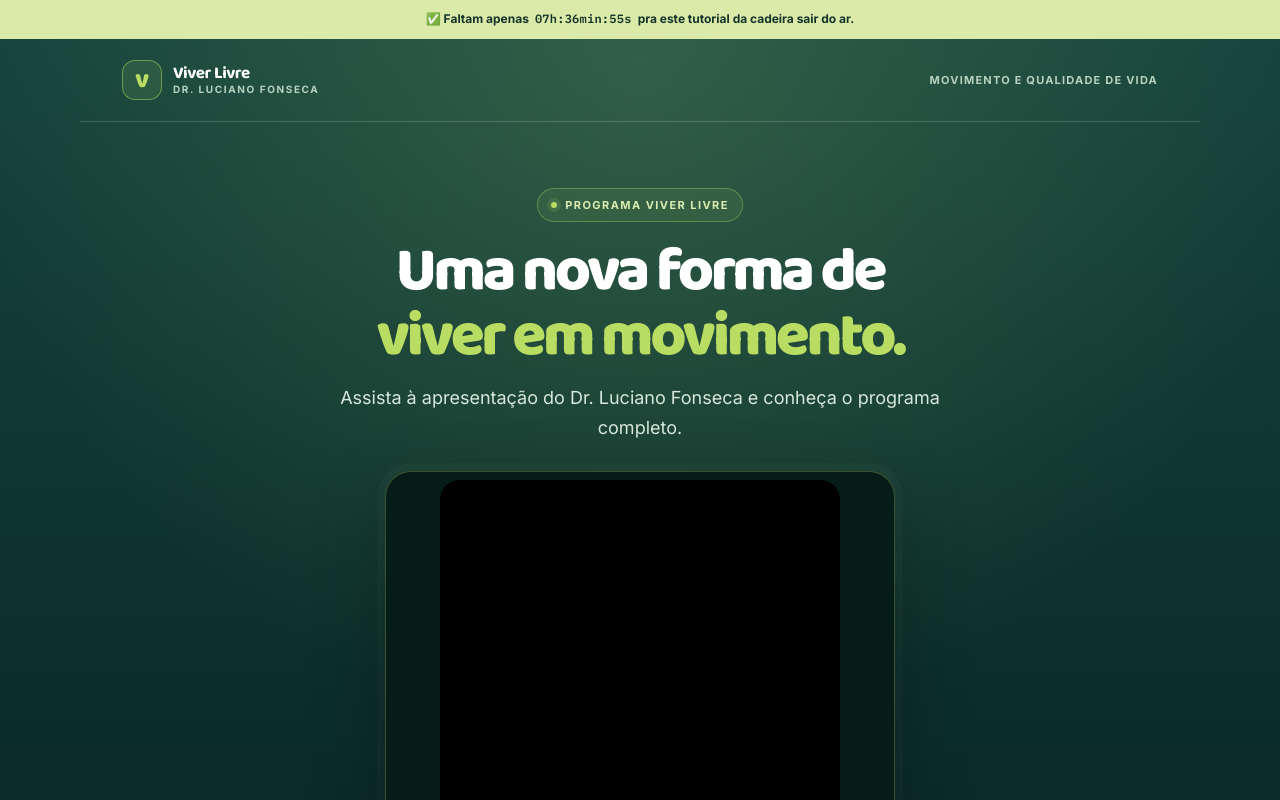
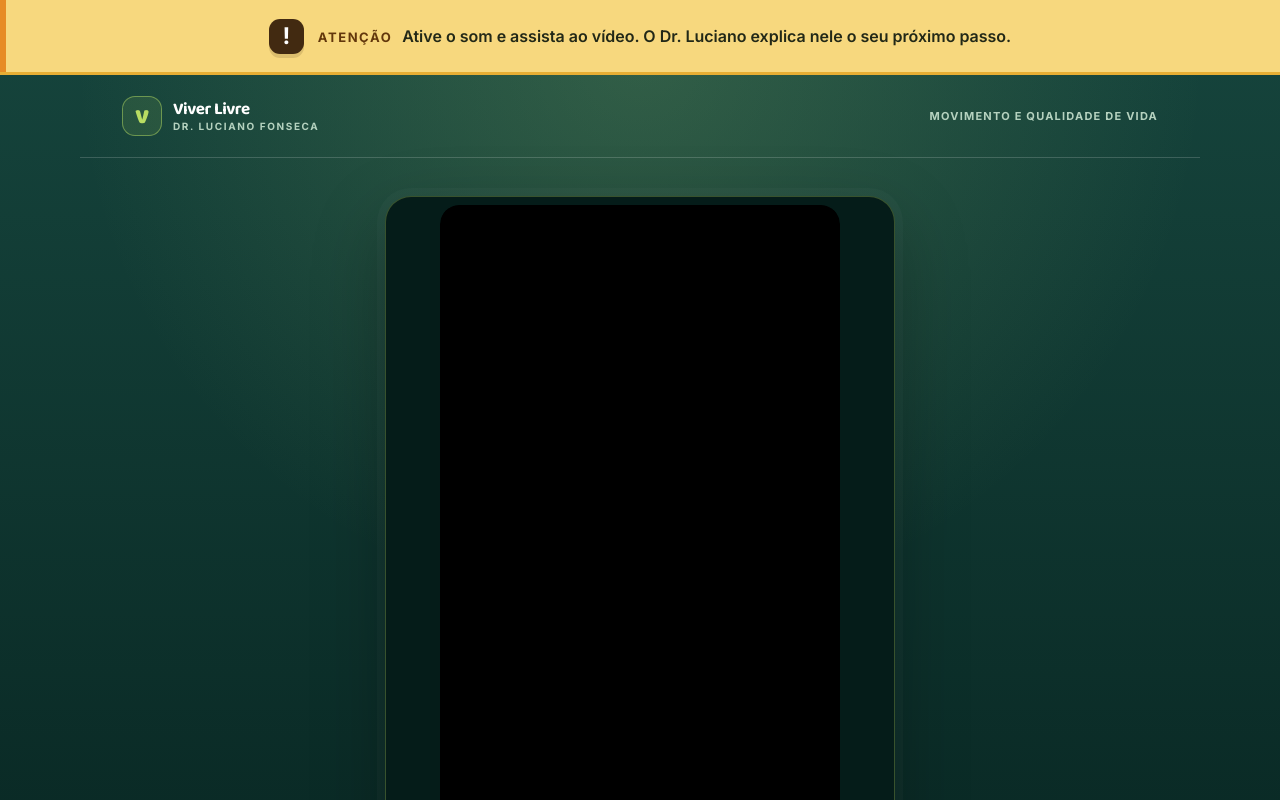
Before and after one commit to goaventi/dr-luciano-fonseca-viver-livre, a plain HTML site: page viver-livre-l01/index.html in a window 1280 px wide. Shown: the top 800 px of the page. Drawn offline with Linux system fonts and the light colour scheme.

Commit message:
Put Viver Livre video first with prominent alert

```diff
--- a/assets/site.css
+++ b/assets/site.css
@@ -11,12 +11,16 @@ body{overflow-x:hidden;background:radial-gradient(circle at 50% 5%,rgba(166,206,
 .site-header-note{color:#b5d2bf;font-size:11px;font-weight:700;letter-spacing:.11em;text-align:right;text-transform:uppercase}
 .eyebrow{display:inline-flex;align-items:center;gap:8px;border:1px solid rgba(185,221,98,.34);border-radius:999px;padding:8px 13px;color:#d9edb2;background:rgba(185,221,98,.08);font-size:11px;font-weight:800;letter-spacing:.13em;text-transform:uppercase}
 .eyebrow::before{content:"";width:6px;height:6px;border-radius:50%;background:var(--green);box-shadow:0 0 0 4px rgba(185,221,98,.13)}
-.page-intro{text-align:center;max-width:760px;margin:0 auto;padding:clamp(34px,6vw,66px) 22px 28px}
-.page-intro h1{font-family:'Baloo 2',sans-serif;font-size:clamp(35px,6.5vw,62px);font-weight:800;letter-spacing:-.055em;line-height:1.04;margin:18px auto 14px;max-width:15ch;color:#fff}
-.page-intro h1 span{color:var(--green)}
-.page-intro p{max-width:55ch;margin:0 auto;color:#d6e8dd;font-size:clamp(15px,2vw,18px);line-height:1.65}
-.page-intro .eyebrow{margin:auto}
+.sr-only{position:absolute!important;width:1px;height:1px;padding:0;margin:-1px;overflow:hidden;clip:rect(0,0,0,0);white-space:nowrap;border:0}
+.top-alert{position:relative;background:#f7d87e;color:#222817;border-bottom:3px solid #e7ae34}
+.top-alert::before{content:"";position:absolute;inset:0 auto 0 0;width:6px;background:#e78b24}
+.top-alert-inner{display:flex;align-items:center;justify-content:center;gap:14px;width:min(100% - 32px,940px);min-height:72px;margin:auto;padding:13px 0}
+.top-alert-icon{display:grid;place-items:center;flex:none;width:35px;height:35px;border-radius:11px;background:#422a11;color:#fff;font:800 23px Inter,sans-serif;box-shadow:0 4px 0 rgba(66,42,17,.15)}
+.top-alert p{display:flex;align-items:baseline;justify-content:center;gap:10px;margin:0;font-size:clamp(13px,1.6vw,16px);font-weight:600;line-height:1.4}
+.top-alert strong{color:#62370c;font-size:13px;font-weight:900;letter-spacing:.12em;white-space:nowrap}
+.top-alert span:last-child{max-width:65ch}
 .video-shell{width:min(100% - 32px,510px);margin:0 auto clamp(42px,7vw,76px);padding:8px;border:1px solid rgba(185,221,98,.28);border-radius:26px;background:#051c19;box-shadow:0 26px 72px rgba(0,0,0,.28),0 0 0 8px rgba(255,255,255,.025)}
+.video-shell.main-video{margin-top:clamp(22px,4vw,38px)}
 .video-shell vturb-smartplayer,.video-shell .vturb-player-placeholder{border-radius:19px;overflow:hidden}
 .video-caption{padding:14px 12px 9px;text-align:center;color:#b9cfc1;font-size:12px;letter-spacing:.02em}
 .video-shell .video-spacer{max-width:none;padding:0}
@@ -33,8 +37,6 @@ h1,h2,h3{letter-spacing:-.035em}
 .bundle-item,.event-item{border-radius:14px!important;background:rgba(255,255,255,.055)!important;border-color:rgba(185,221,98,.19)!important}
 .bundle-list,.event-list{gap:10px}
 .bundle-item .check,.event-item .check{display:grid;place-items:center;flex:none;width:24px;height:24px;border-radius:50%;background:rgba(185,221,98,.16);color:var(--green)}
-.countdown-bar{padding:11px 18px!important;background:#dbeaa9!important;color:#15352b!important;font-family:Inter,sans-serif!important;font-size:12px!important;font-weight:650!important;line-height:1.4}
-.countdown-bar strong{font-size:12px}
 .product-shot{border-radius:20px!important;background:#e2e9db}
 .guarantee-badge{filter:drop-shadow(0 16px 25px rgba(0,0,0,.16))}
 .site-footer,footer{background:#061d19!important;border-top:1px solid var(--line);padding:28px 22px 38px!important;color:#a6c1b0!important;text-align:center;font-size:12px!important}
@@ -55,5 +57,5 @@ h1,h2,h3{letter-spacing:-.035em}
 .invite-card{padding:clamp(26px,5vw,42px)!important}
 .whats-section{padding-bottom:76px!important}
 @media(min-width:800px){.section-lime .wrap{display:grid;grid-template-columns:1fr 1fr;column-gap:40px;align-items:center}.section-lime h2{grid-column:1/-1}.section-lime .product-shot{grid-row:2/5;margin:0}.section-lime .lede,.section-lime .price-was,.section-lime .offer-box{grid-column:2}.section-lime .offer-box{padding:26px 22px}.section-lime .price-was{margin-bottom:12px}.bundle-list{display:grid;grid-template-columns:1fr 1fr}}
-@media(max-width:560px){.site-header{padding:16px 18px}.site-brand-mark{width:36px;height:36px}.site-brand-text strong{font-size:15px}.site-brand-text small{font-size:9px}.site-header-note{display:none}.page-intro{padding-top:35px}.video-shell{width:min(100% - 24px,450px);border-radius:20px}.section-lime{border-radius:22px 22px 0 0}.countdown-bar{gap:4px!important}.bundle-item{padding:12px!important}}
+@media(max-width:560px){.site-header{padding:16px 18px}.site-brand-mark{width:36px;height:36px}.site-brand-text strong{font-size:15px}.site-brand-text small{font-size:9px}.site-header-note{display:none}.top-alert-inner{justify-content:flex-start;min-height:78px;gap:11px}.top-alert p{display:block;font-size:13px}.top-alert strong{display:block;margin-bottom:2px;font-size:11px}.video-shell{width:min(100% - 24px,450px);border-radius:20px}.section-lime{border-radius:22px 22px 0 0}.bundle-item{padding:12px!important}}
 @media(prefers-reduced-motion:reduce){html{scroll-behavior:auto}*,*::before,*::after{animation-duration:.01ms!important;transition-duration:.01ms!important}}
--- a/viver-livre-l01/index.html
+++ b/viver-livre-l01/index.html
@@ -254,27 +254,6 @@ src="https://www.facebook.com/tr?id=867100978384810&ev=PageView&noscript=1"
     background:var(--near-black);
   }
 
-  /* ---------- Countdown bar ---------- */
-  .countdown-bar{
-    display:flex;
-    align-items:center;
-    justify-content:center;
-    gap:6px;
-    flex-wrap:wrap;
-    background:var(--lime-500);
-    color:var(--near-black);
-    text-align:center;
-    font-family:'Baloo 2',sans-serif;
-    font-weight:700;
-    font-size:14px;
-    padding:12px 16px;
-  }
-  .countdown-bar strong{
-    font-family:'IBM Plex Mono',monospace;
-    font-weight:600;
-    letter-spacing:.02em;
-  }
-
   .esconder{
     display:none;
   }
@@ -284,7 +263,12 @@ src="https://www.facebook.com/tr?id=867100978384810&ev=PageView&noscript=1"
 
 <body>
 
-  <div class="countdown-bar">✅ Faltam apenas <strong id="countdown-time">07h:37min:00s</strong> pra este tutorial da cadeira sair do ar.</div>
+  <aside class="top-alert" aria-label="Aviso importante">
+    <div class="top-alert-inner">
+      <span class="top-alert-icon" aria-hidden="true">!</span>
+      <p><strong>ATENÇÃO</strong><span>Ative o som e assista ao vídeo. O Dr. Luciano explica nele o seu próximo passo.</span></p>
+    </div>
+  </aside>
 
   <header class="site-header">
     <a class="site-brand" href="../viver-livre-l01/" aria-label="Programa Viver Livre">
@@ -295,13 +279,8 @@ src="https://www.facebook.com/tr?id=867100978384810&ev=PageView&noscript=1"
   </header>
 
   <main>
-  <div class="page-intro">
-    <span class="eyebrow">Programa Viver Livre</span>
-    <h1>Uma nova forma de <span>viver em movimento.</span></h1>
-    <p>Assista à apresentação do Dr. Luciano Fonseca e conheça o programa completo.</p>
-  </div>
-
-  <div class="video-shell">
+  <h1 class="sr-only">Programa Viver Livre</h1>
+  <div class="video-shell main-video">
 <vturb-smartplayer id="vid-6a70b3afce1530e329a718a5" style="display: block; margin: 0 auto; width: 100%; max-width: 400px;"><div class="vturb-player-placeholder" style="position: relative; width: 100%; padding: 177.77777777777777% 0 0; z-index: 0; background-color: black;"></div></vturb-smartplayer> <script type="text/javascript"> var s=document.createElement("script"); s.src="https://scripts.converteai.net/0cc1921d-72c5-4ab2-aa78-7ecedfba624e/players/6a70b3afce1530e329a718a5/v4/player.js", s.async=!0,document.head.appendChild(s); </script>
     <p class="video-caption">Assista ao vídeo para conhecer todos os detalhes</p>
   </div>
@@ -349,35 +328,5 @@ src="https://www.facebook.com/tr?id=867100978384810&ev=PageView&noscript=1"
   </div>
   </main>
 
-  <script>
-    (function(){
-      var DURATION = (7 * 60 + 37) * 60; // 07h:37min em segundos
-      var STORAGE_KEY = 'vsl_countdown_deadline';
-      var el = document.getElementById('countdown-time');
-      var deadline = parseInt(localStorage.getItem(STORAGE_KEY), 10);
-      var now = Math.floor(Date.now() / 1000);
-
-      if (!deadline || deadline < now) {
-        deadline = now + DURATION;
-        localStorage.setItem(STORAGE_KEY, deadline);
-      }
-
-      function pad(n){ return String(n).padStart(2, '0'); }
-
-      function tick(){
-        var remaining = deadline - Math.floor(Date.now() / 1000);
-        if (remaining < 0) remaining = 0;
-        var h = Math.floor(remaining / 3600);
-        var m = Math.floor((remaining % 3600) / 60);
-        var s = remaining % 60;
-        el.textContent = pad(h) + 'h:' + pad(m) + 'min:' + pad(s) + 's';
-        if (remaining <= 0) clearInterval(interval);
-      }
-
-      tick();
-      var interval = setInterval(tick, 1000);
-    })();
-  </script>
-
 </body>
 </html>
```
